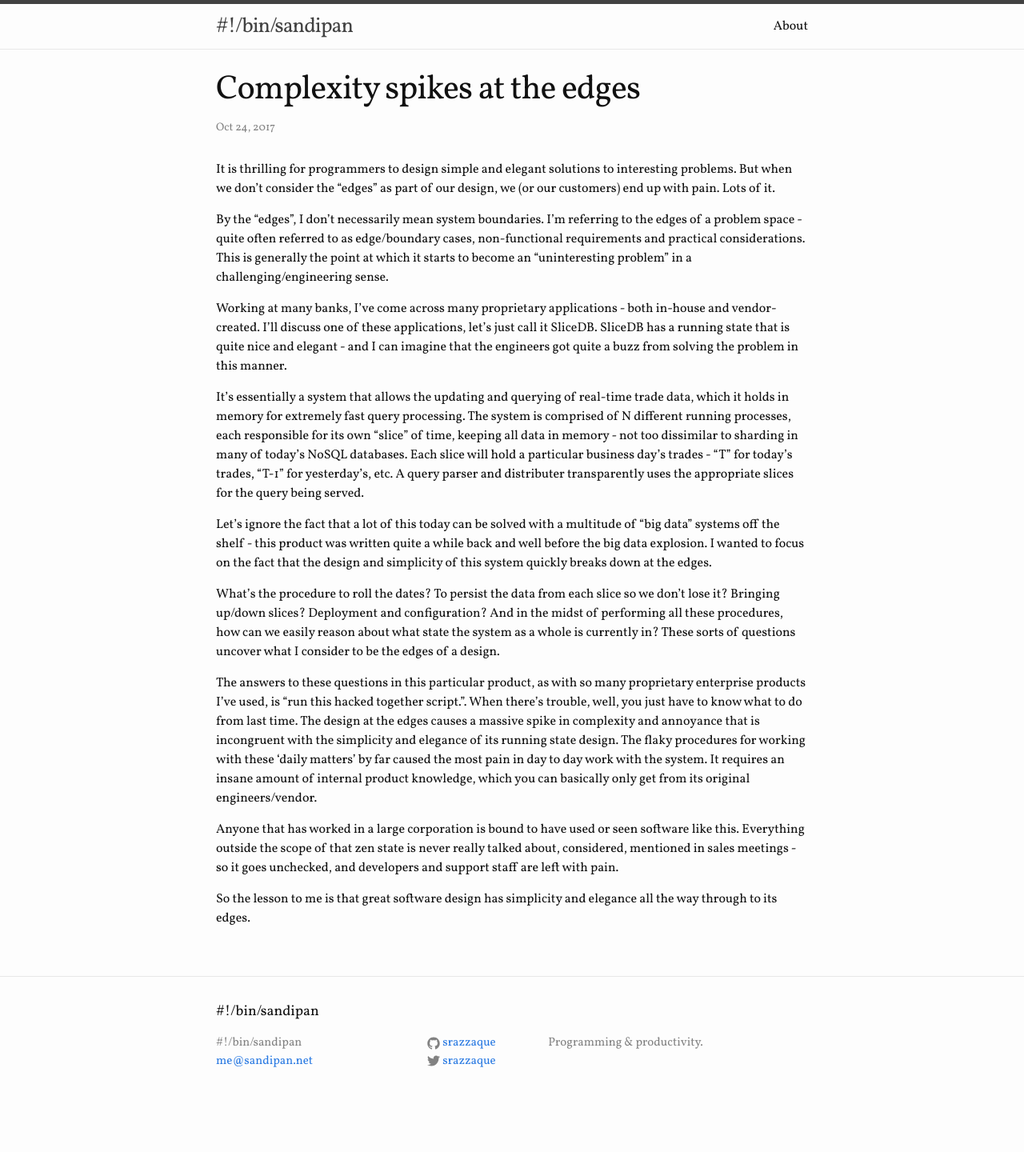
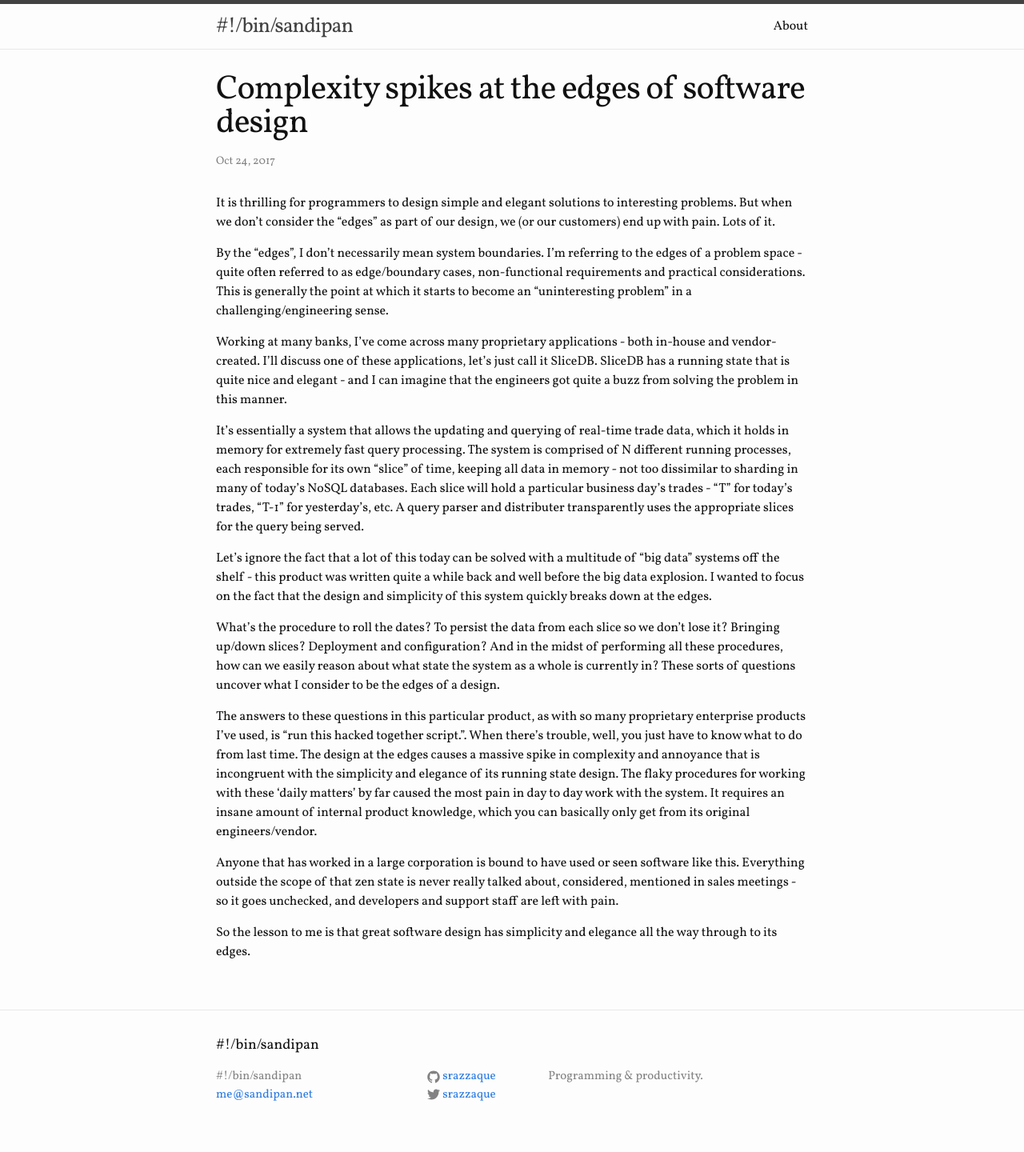
Before and after one commit to srazzaque/srazzaque.github.io, a Jekyll site: the page built from _posts/2017-10-24-complexity-at-the-edges.markdown, in a window 1280 px wide. Shown: the whole page at 80% size. Built offline with Jekyll 4.4.1, drawn with Linux system fonts in a browser that asks for light colours; comment, search, counter and statistics services are not loaded; before the commit the page ends 1398 px from its top, so only the background shows below that.

Commit message:
Reword title

```diff
--- a/_posts/2017-10-24-complexity-at-the-edges.markdown
+++ b/_posts/2017-10-24-complexity-at-the-edges.markdown
@@ -1,6 +1,6 @@
 ---
 layout: post
-title:  "Complexity spikes at the edges"
+title:  "Complexity spikes at the edges of software design"
 date:   2017-10-24 00:00:01
 categories: software-development
 tags: software-development
```
